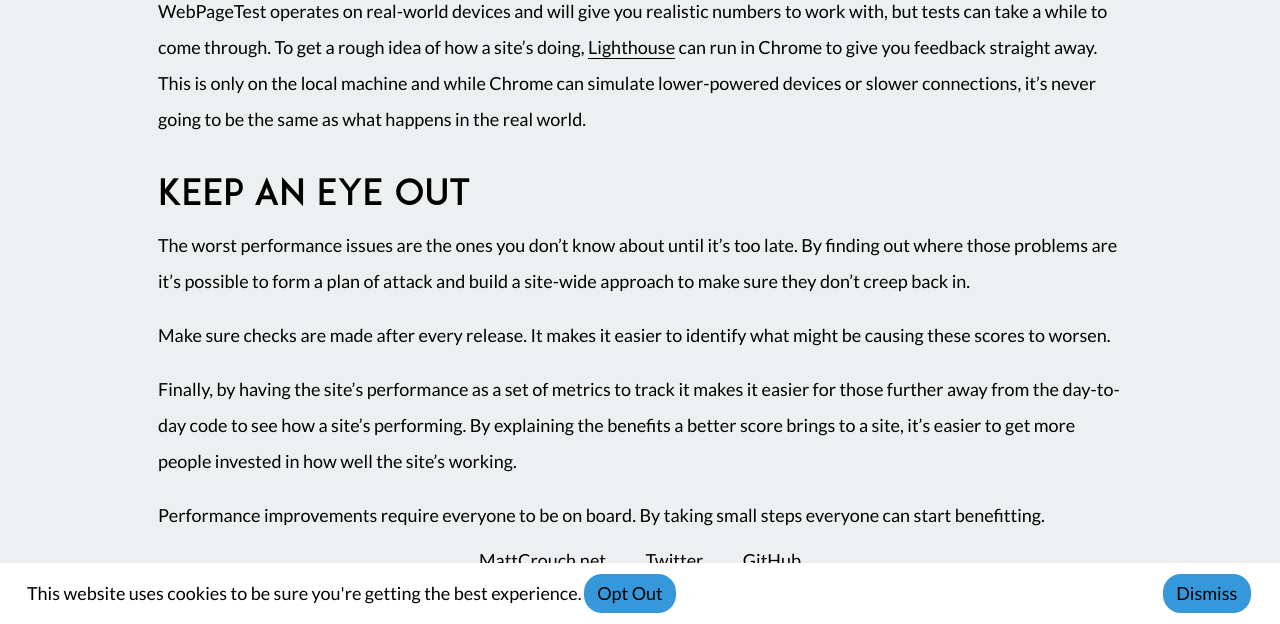
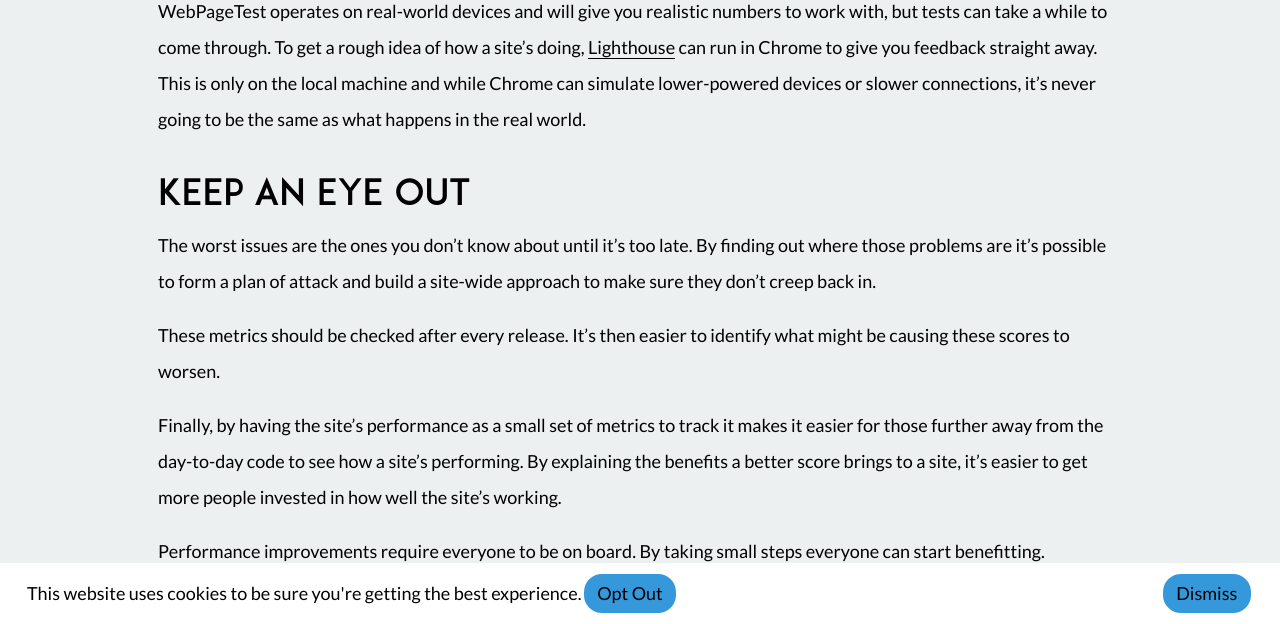
Before and after one commit to MattCrouch/blog, a Jekyll site: the page built from _posts/2020-12-12-web-performance-workshop.md, in a window 1280 px wide and 900 px high, scrolled down 4659 px, cut to the strip 276-900 px from the top of the window. Built offline with Jekyll 4.4.1, drawn with Linux system fonts in a browser that asks for light colours; some of the changed text lies outside the part shown.

Commit message:
Light editing 🧼

```diff
--- a/_posts/2020-12-12-web-performance-workshop.md
+++ b/_posts/2020-12-12-web-performance-workshop.md
@@ -12,13 +12,13 @@ tags:
 
 This week was the annual [Chrome Dev Summit][chrome dev summit]. While it was a little different this year due to COVID, it did mean that people like me who would otherwise miss out on the activities of the two-day event got to participate.
 
-I can't not mention [CDS Adventure][cds adventure website] - a virtual conference hall full of everyone attending. You create your own avatar and hop around talking to other attendees and Google staff about all things Chrome. It's not the same as being there in person, sure, but a great alternative.
+I can't not mention [CDS Adventure][cds adventure website] - a virtual conference hall full of everyone attending. You create your own avatar and hop around talking to other attendees and Google staff about all things Chrome. It's not the same as being there in person but a great alternative.
 
 There's collectible hats, too. I'm sold.
 
 [![CDS Adventure][cds adventure]][cds adventure]
 
-There were lots of great talks about all sorts of web-based topics. Sure, there's quite a focus on the Chrome browser and the things it does well, but there is plenty of content applicable across the web. They're all up on [their YouTube channel][cds 2020 playlist] and I thoroughly recommend picking out the ones that interest you and giving them a watch.
+There were lots of great talks about all sorts of web-based topics. There's quite a focus on the Chrome browser and the things it does well, but there is plenty of content applicable across the web. They're all up on [their YouTube channel][cds 2020 playlist] and I thoroughly recommend picking out the ones that interest you and giving them a watch.
 
 One added bonus of the conference going remote is that the workshops they run every year are now held online. I was lucky enough to get a place on their Web Performance workshop. Spread over two days, the lovely [Tammy Averts][twitter - tameverts] and [Tim Kadlec][twitter - tkadlec] went over the basics of performance on the web, what to look out for and how to debug when things go wrong.
 
@@ -82,11 +82,11 @@ WebPageTest operates on real-world devices and will give you realistic numbers t
 
 ## Keep an eye out
 
-The worst performance issues are the ones you don't know about until it's too late. By finding out where those problems are it's possible to form a plan of attack and build a site-wide approach to make sure they don't creep back in.
+The worst issues are the ones you don't know about until it's too late. By finding out where those problems are it's possible to form a plan of attack and build a site-wide approach to make sure they don't creep back in.
 
-Make sure checks are made after every release. It makes it easier to identify what might be causing these scores to worsen.
+These metrics should be checked after every release. It's then easier to identify what might be causing these scores to worsen.
 
-Finally, by having the site's performance as a set of metrics to track it makes it easier for those further away from the day-to-day code to see how a site's performing. By explaining the benefits a better score brings to a site, it's easier to get more people invested in how well the site's working.
+Finally, by having the site's performance as a small set of metrics to track it makes it easier for those further away from the day-to-day code to see how a site's performing. By explaining the benefits a better score brings to a site, it's easier to get more people invested in how well the site's working.
 
 Performance improvements require everyone to be on board. By taking small steps everyone can start benefitting.
 
```
Also changed, not shown: other parts of _posts/2020-12-12-web-performance-workshop.md (+1 -1 lines).
